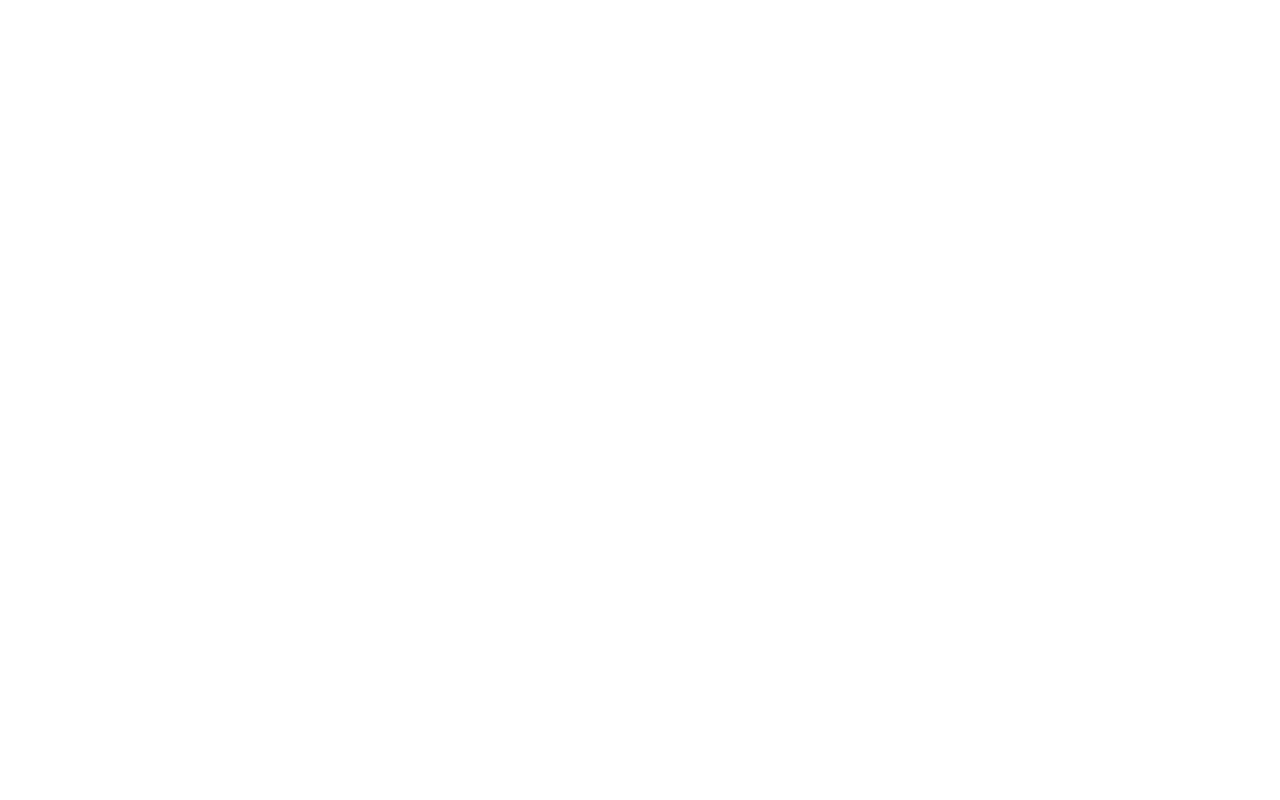
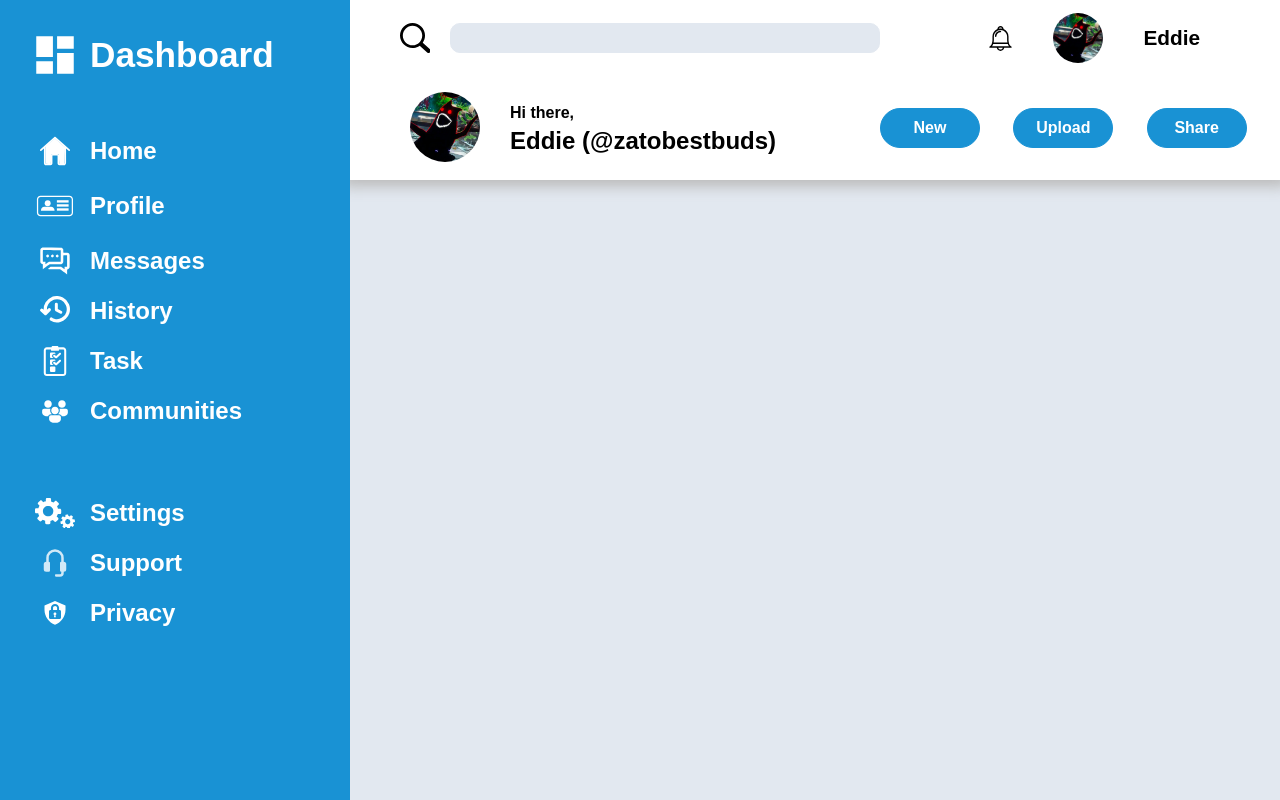
Before and after one commit to Fuz7/odin-admin-dashboard, a plain HTML site: page index.html in a window 1280 px wide. Drawn offline with Linux system fonts and the light colour scheme.

Commit message:
Finish sidebar and header

```diff
--- a/index.html
+++ b/index.html
@@ -7,6 +7,76 @@
     <link rel="stylesheet" href="static/styles.css">
 </head>
 <body>
+    <div class="container">
 
+        <div class="navbar">
+            <div class="searchContainer">
+                <label for="searchBar" class="search"></label>
+                <input id="searchBar" type="search">
+            </div>
+            <div class="notificationContainer">
+                <div class="notificationIcon"></div>
+                <div class="smallprofileIcon"></div>
+                <p>Eddie</p>
+            </div>
+            <div class="mainContainer">
+                <div class="bigprofileIcon"></div>
+                <p>Hi there,</p>
+                <h2>Eddie (@zatobestbuds)</h1>
+            </div>
+            <div class="mainButtons">
+                <button>New</button>
+                <button>Upload</button>
+                <button>Share</button>
+            </div>
+
+        </div>
+
+        <div class="sidebar">
+            <div class="dashboard">
+                <div>
+                    <div>
+
+                    </div>
+                    <div>
+                        Dashboard
+                    </div>
+                </div>
+            </div>
+
+            <div class="homeList">
+                <ul>
+                    <div></div>
+                    <li>Home</li>
+                    <div></div>
+                    <li>Profile </li>
+                    <div></div>
+                    <li>Messages</li>
+                    <div></div>
+                    <li>History</li>
+                    <div></div>
+                    <li>Task</li>
+                    <div></div>
+                    <li>Communities</li>
+                </ul>
+            </div>
+
+            <div class="settingList">
+                <ul>
+                    <div></div>
+                    <li>Settings</li>
+                    <div></div>
+                    <li>Support</li>
+                    <div></div>
+                    <li>Privacy</li>
+                </ul>
+            </div>
+
+
+        </div>
+
+        <div class="cardContainer"></div>
+
+    </div>
 </body>
 </html>
--- a/static/styles.css
+++ b/static/styles.css
@@ -0,0 +1,256 @@
+*{
+    box-sizing: border-box;
+}
+
+body{
+    width: 100%;
+    min-height: 100vh;
+    margin: 0px;
+}
+
+
+.container{
+    display: grid;
+    min-height: 100vh;
+    grid-template: 180px 1fr / 350px 1fr
+}
+
+
+
+.cardContainer{
+    background-color: #e2e8f0;
+    grid-row: 2 / 3;
+}
+
+
+.dashboard{
+    font-size: 2.2rem;
+    font-weight: bold;
+    font-family: sans-serif;
+}
+
+
+.dashboard > div{
+    display: grid;
+    grid-template-columns: 50px 1fr;
+    align-items: center;
+}
+
+.dashboard > div > div:first-child{
+    background-image: url(dashboard-icon.svg);
+    background-repeat: no-repeat;
+    width: 50px;
+    height: 50px;
+}
+
+.dashboard > div > div:nth-child(2){
+    padding-left: 10px;
+}
+
+.sidebar{
+    background-color: #1992d4;
+    grid-row: 1 / 3;
+    color: white;
+    display: grid;
+    padding: 30px;
+    grid-template-columns: 1fr;
+    grid-template-rows: 50px auto 1fr;
+    gap: 40px;
+    z-index: 2;
+}
+
+.homeList ul li,
+.settingList ul li{
+    font-family: sans-serif;
+    font-weight: bold;
+    font-size: 1.5rem;
+    list-style-type: none;
+    padding-left: 10px;
+}
+
+.homeList ul,
+.settingList ul{
+
+    display: grid;
+    grid-template-columns: 50px 1fr;
+    align-items: center;
+    gap: 20px 0px;
+    padding-left: 0px ;
+}
+
+.homeList div,
+.settingList div{
+    background-size: cover;
+    background-repeat: no-repeat;
+    height: 30px;
+    width: 30px;
+    justify-self: center;
+}
+
+.homeList ul > div:first-child{
+    background-image: url(house.svg);
+}
+
+.homeList ul > li:first-child{
+    padding-left: 20px;
+}
+
+.homeList ul > div:nth-of-type(2){
+    background-image: url(id.svg);
+    width: 40px;
+    height: 40px;
+}
+
+.homeList ul > div:nth-of-type(3){
+    background-image: url(messages.svg);
+}
+
+.homeList ul > div:nth-of-type(4){
+    background-image: url(history.svg);
+}
+
+.homeList ul > div:nth-of-type(5){
+    background-image: url(task.svg);
+}
+
+.homeList ul > div:nth-of-type(6){
+    background-image: url(community.svg);
+}
+
+.settingList ul > div:nth-of-type(1){
+    background-image: url(settings.svg);
+    width: 40px;
+}
+
+.settingList ul > div:nth-of-type(2){
+    background-image: url(support.svg);
+}
+
+.settingList ul > div:nth-of-type(3){
+    background-image: url(privacy.svg);
+}
+
+
+.navbar{
+    box-shadow: 0px -1px 13px 8px #bdbdbd;
+    z-index: 1;
+    background-color: #ffffff;
+    grid-column: 2 / 3;
+    grid-row: 1 / 2;
+    display: grid;
+    grid-template-columns: 1fr 400px;
+    grid-template-rows: 0.85fr 1.15fr;
+}
+
+.searchContainer{
+    display: grid;
+    align-self: center;
+    grid-template-columns: auto 1fr;
+    gap: 20px;
+    padding-left: 50px;
+}
+
+.search{
+    background-image: url(search-icon.svg);
+    background-size: cover;
+    width: 30px;
+    height: 30px;
+    align-self: center;
+}
+
+#searchBar{
+    max-width: 800px;
+    height: 30px;
+    border:1px #e2e8f0 solid;
+    background-color: #e2e8f0;
+    border-radius: 10px;
+}
+
+.notificationContainer{
+    display: grid;
+    align-items: center;
+    grid-auto-flow: column;
+    justify-content: end;
+    gap: 40px;
+    padding-right: 80px;
+}
+
+.notificationIcon{
+    background-image: url(notification-icon.svg);
+    width: 25px;
+    height: 25px;
+    background-size: cover;
+}
+
+.smallprofileIcon{
+    background-image: url(eddie-icon.png);
+    width: 50px;
+    height: 50px;
+    background-size: cover;
+    border-radius: 25px;
+}
+
+.notificationContainer > p{
+    font-family: sans-serif;
+    font-size: 1.3rem;
+    font-weight: bold;
+}
+
+.mainContainer{
+    display: grid;
+    padding-left: 60px;
+    grid-template-columns: auto 1fr;
+    gap: 0px 30px;
+    grid-template-rows: 50px 50px;
+}
+
+.bigprofileIcon{
+    grid-row: span 2;
+    background-image: url(eddie-icon.png);
+    width: 70px;
+    height: 70px;
+    background-size: cover;
+    border-radius: 40px;
+    align-self: center;
+}
+
+.mainContainer h2,
+.mainContainer p{
+    margin: 0px;
+    font-family: sans-serif;
+    font-weight: bold;
+}
+
+.mainContainer p{
+    align-self: end;
+    padding-bottom: 5px;
+}
+
+.mainContainer h2{
+    align-self: start;
+    font-size: 1.5rem;
+}
+
+.mainButtons{
+    display: grid;
+    grid-auto-flow: column;
+    align-items: center;
+}
+
+.mainButtons button{
+    font-family: sans-serif;
+    font-size: 1rem;
+    font-weight: bold;
+    color: white;
+    height: 40px;
+    width: 100px;
+    background-color: #1992d4;
+    border: 1px solid #1992d4;
+    border-radius: 20px;
+    cursor: pointer;
+}
+
+.cardContainer{
+    display: grid;
+    padding: 30px;
+}
```
Also changed, not shown: static/community.svg (added), static/dashboard-icon.svg (added), static/eddie-icon.png (added), static/history.svg (added), static/house.svg (added), static/id.svg (added), static/messages.svg (added), static/notification-icon.svg (added), static/privacy.svg (added), static/search-icon.svg (added), static/settings.svg (added), static/support.svg (added), static/task.svg (added), static/zato-icon.jpg (added).
